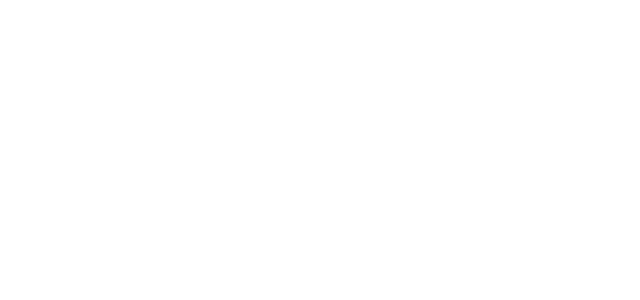
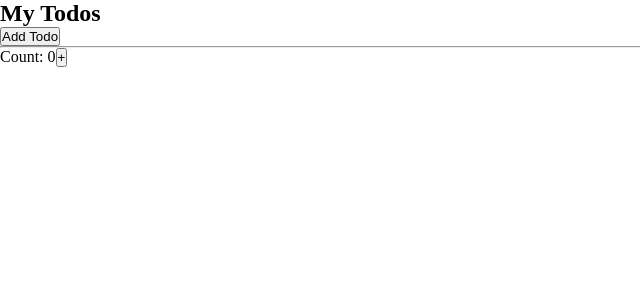
Before and after one commit to Yugal2003/React_Intern, a React (Create React App) app: page / in a window 1280 px wide. Shown: the top 300 px of the page, without its empty margins (0-640 px from the left). Built offline with nearby package versions, Linux system fonts and the light colour scheme.

Commit message:
Fourth Commit

```diff
--- a/src/App.js
+++ b/src/App.js
@@ -1,4 +1,6 @@
 import './App.css';
+import PracticeOnlyUseCallback from './components/PracticeOnlyUseCallback';
+// import PracticeOnlyUseMemo from './components/PracticeOnlyUseMemo';
 // import Practice from './components/PracticeOnlyUsestate';
 // import toast, { Toaster } from 'react-hot-toast';
 // import PracticeOnlyUseReducer from './components/PracticeOnlyUseReducer';
@@ -25,6 +27,8 @@
 
   return (
     <div>
+      <PracticeOnlyUseCallback/>
+      {/* <PracticeOnlyUseMemo/> */}
       {/* useContext start */}
       {/* <fname.Provider value={name}>
         <currage.Provider value={age}>
--- /dev/null
+++ b/src/components/PracticeOnlyUseCallback.js
@@ -0,0 +1,27 @@
+import React, { useCallback, useState } from 'react'
+import Todos from './Todos';
+
+const PracticeOnlyUseCallback = () => {
+    const [count, setCount] = useState(0);
+    const [todos, setTodos] = useState([]);
+
+    const increment = () => {
+      setCount((c) => c + 1);
+    };
+    const addTodo = useCallback(()=>{
+        setTodos((t) => [...t, "New Todo"])
+    },[todos])
+
+    return (
+      <>
+        <Todos todos={todos} addTodo={addTodo} />
+        <hr />
+        <div>
+          Count: {count}
+          <button onClick={increment}>+</button>
+        </div>
+      </>
+    );
+}
+
+export default PracticeOnlyUseCallback
--- /dev/null
+++ b/src/components/PracticeOnlyUseMemo.js
@@ -0,0 +1,47 @@
+import { useMemo, useState } from "react";
+
+const PracticeOnlyUseMemo = () => {
+    const [count, setCount] = useState(0);
+    const [todos, setTodos] = useState([]);
+    const calculation = useMemo(() => expensiveCalculation(count), [count]); //using usememo
+
+//   const calculation = expensiveCalculation(count);//without using usememo
+
+
+  const increment = () => {
+    setCount((c) => c + 1);
+  };
+  const addTodo = () => {
+    setTodos((t) => [...t, "New Todo"]);
+  };
+
+  return (
+    <div>
+      <div>
+        <button onClick={addTodo}>Add Todo</button>
+        {todos.map((todo, index) => {
+          return <p key={index}>{todo}</p>;
+        })}
+      </div>
+      <hr />
+      <div>
+        Count: {count}
+        <button onClick={increment}>+</button>
+        <h2>Expensive Calculation</h2>
+        {calculation}
+      </div>
+    </div>
+  );
+};
+
+const expensiveCalculation = (num) => {
+  console.log("Calculating...");
+  for (let i = 0; i < 1000000000; i++) {
+    num += 1;
+  }
+  return num;
+};
+
+
+
+export default PracticeOnlyUseMemo;
--- /dev/null
+++ b/src/components/Todos.js
@@ -0,0 +1,17 @@
+import React, { memo } from 'react'
+
+const Todos = ({ todos, addTodo }) => {
+    console.log("child render");
+
+  return (
+    <div>
+        <h2>My Todos</h2>
+        {todos.map((todo, index) => {
+            return <p key={index}>{todo}</p>;
+        })}
+        <button onClick={addTodo}>Add Todo</button>
+    </div>
+  )
+}
+
+export default memo(Todos)
```
